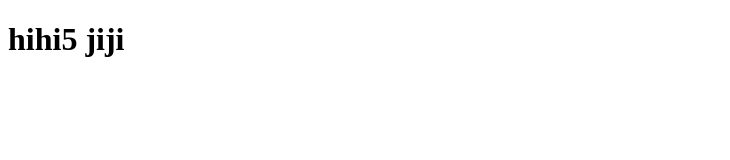
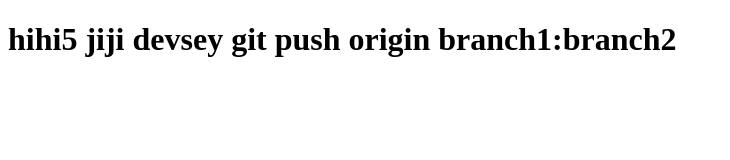
Before and after one commit to seynath/thamidu, a plain HTML site: page index.html in a window 1280 px wide. Shown: the whole page, without its empty margins (0-730 px from the left). Drawn offline with Linux system fonts and the light colour scheme.

Commit message:
Update index.html with additional content

```diff
--- a/index.html
+++ b/index.html
@@ -8,6 +8,9 @@
 <body><h1>
   hihi5
   jiji
+  devsey
+  git push origin branch1:branch2
+
 </h1>
 
 </body>
```
